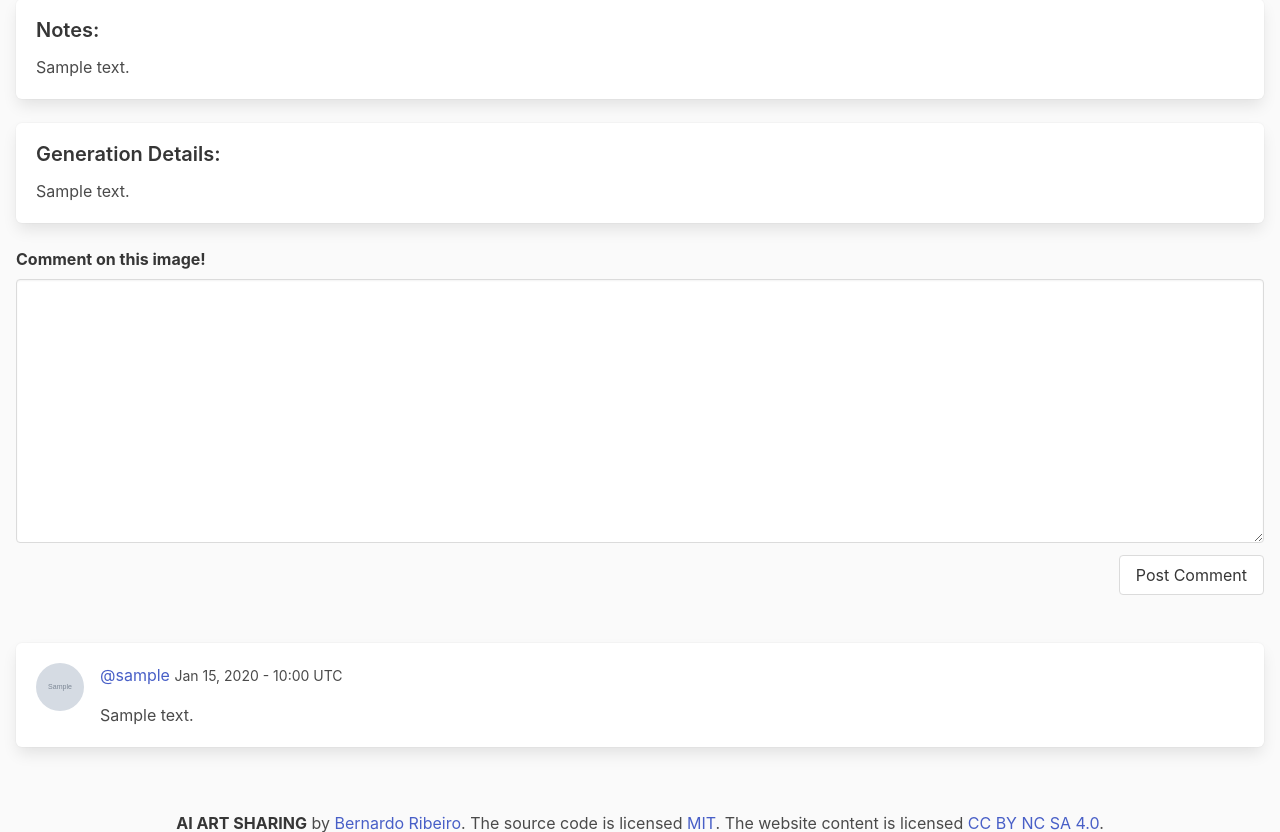
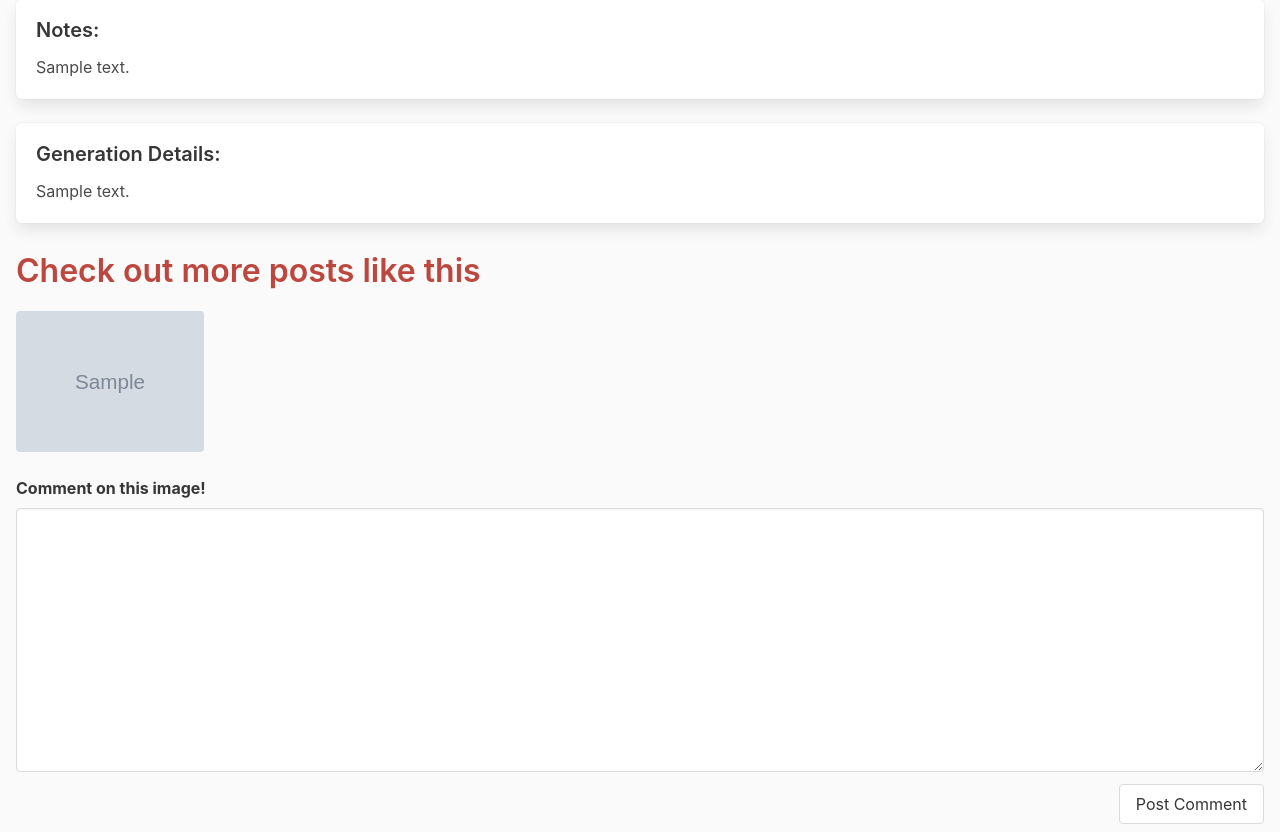
Before and after one commit to bernasx/aiartsharing, a Django app: page /content/detail/00000000-0000-0000-0000-000000000001 in a window 1280 px wide. Shown: the part 889-1721 px from the top of the page. Run offline with Django 4.2, Linux system fonts and the light colour scheme; a user stored in the database is signed in; tables that the repository leaves empty hold one stand-in row (values such as "Sample post"); grey boxes marked "Sample" are stand-in pictures; some libraries are stand-ins or nearby versions.

Commit message:
Added recommendations (random query)

```diff
--- a/aiart_content/templates/imageposts/detail.html
+++ b/aiart_content/templates/imageposts/detail.html
@@ -82,6 +82,22 @@
     {% endif %}
 </div>
 
+<h1 id="recommendation-header" class="is-size-3 mb-4">Check out more posts like this</h1>
+
+<div class="columns is-multiline is-mobile">
+    {%for post in recommended_posts%}
+        <div class="column is-2-desktop is-4-mobile">
+            <a href="{% url 'content:detail_imagepost' post.uuid %}">
+                <div class="card-image">
+                    <figure class="image is-4by3">
+                        <img src={{post.image_url}} alt="Image" class="post-card-image">
+                    </figure>
+                </div>
+            </a>
+        </div>
+    {%endfor%}
+</div>
+
 {% include '../comments/create.html' %}
 {% include '../comments/commentlist.html' %}
 
--- a/aiart_content/views.py
+++ b/aiart_content/views.py
@@ -62,6 +62,12 @@ class DetailImagePostView(DetailView):
         context['likes'] = post.liked_image_posts.all().count()
         context['report_form'] = ImagePostReportForm
 
+        # gets random posts to be recommended, this is super slow and should be changed eventually
+        recommended_posts = ImagePost.objects.all().order_by('?')[:6]
+        context['recommended_posts'] = recommended_posts
+
+
+        #Handling likes and Favorites
         if self.request.user.liked_image_posts.filter(uuid=ImagePost.objects.get(uuid=self.kwargs.get('uuid')).uuid).exists():
             # These have to be strings because that's how we get them from the client. Could make them bools but it's just one comparison when rendering the template
             # so it's probably fine.
--- a/static/css/detail.css
+++ b/static/css/detail.css
@@ -1,4 +1,4 @@
-#detail-header {
+#detail-header,#recommendation-header {
     color: #BD473F;
     font-weight: 600;
 }
@@ -10,3 +10,9 @@
 p {
     word-break: break-all;
 }
+
+.post-card-image {
+
+    object-fit: cover;
+
+}
```
